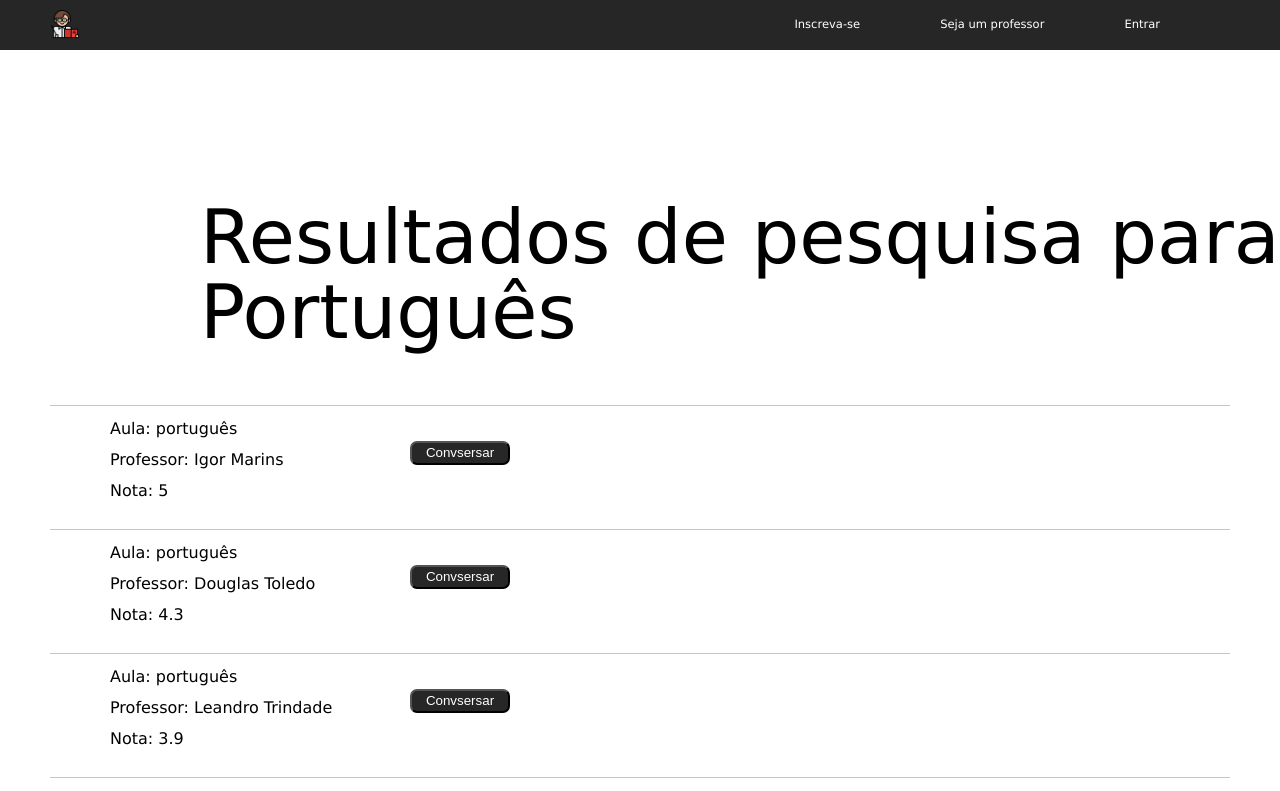
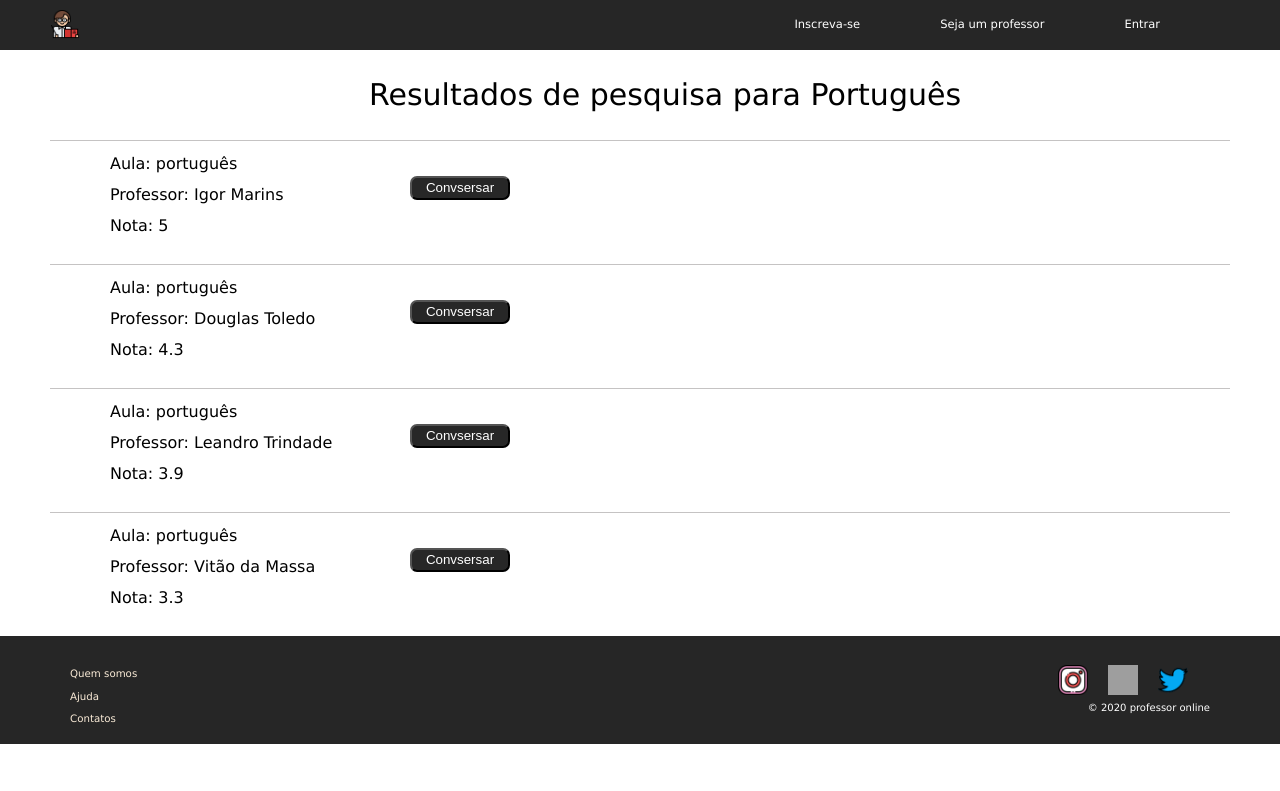
Before and after one commit to igor-py/professor-online, a React (Create React App) app in the folder app/: page /pesquisa in a window 1280 px wide. Shown: the top 791 px of the page. Built offline with nearby package versions, Linux system fonts and the light colour scheme; grey boxes are pictures that could not be loaded.

Commit message:
Ajuste pesquisa

```diff
--- a/app/src/pages/pesquisa/index.js
+++ b/app/src/pages/pesquisa/index.js
@@ -53,10 +53,10 @@ export default class Pesquisa extends Component {
 
     render(){
         return (
-            <div id="principal-pesquisa">
+            <div>
                 <Header />
                 <div id = "tituloContainer">
-                  <h1 id = "tituloPesquisa">Resultados de pesquisa para Português</h1>
+                  <label>Resultados de pesquisa para Português</label>
                 </div>
                   <ul id = "pesquisaList">
                     {this.state.users.map(user => <User key = {user} user = {user} />)}
--- a/app/src/styles/pesquisa.css
+++ b/app/src/styles/pesquisa.css
@@ -1,7 +1,12 @@
 #tituloContainer {
   display: flex;
   justify-content: center;
-  margin-top: 30px;
+}
+
+#tituloContainer label{
+  font-size: 30px;
+  padding-top: 30px;
+  color: black;
 }
 
 #pesquisaList {
```
